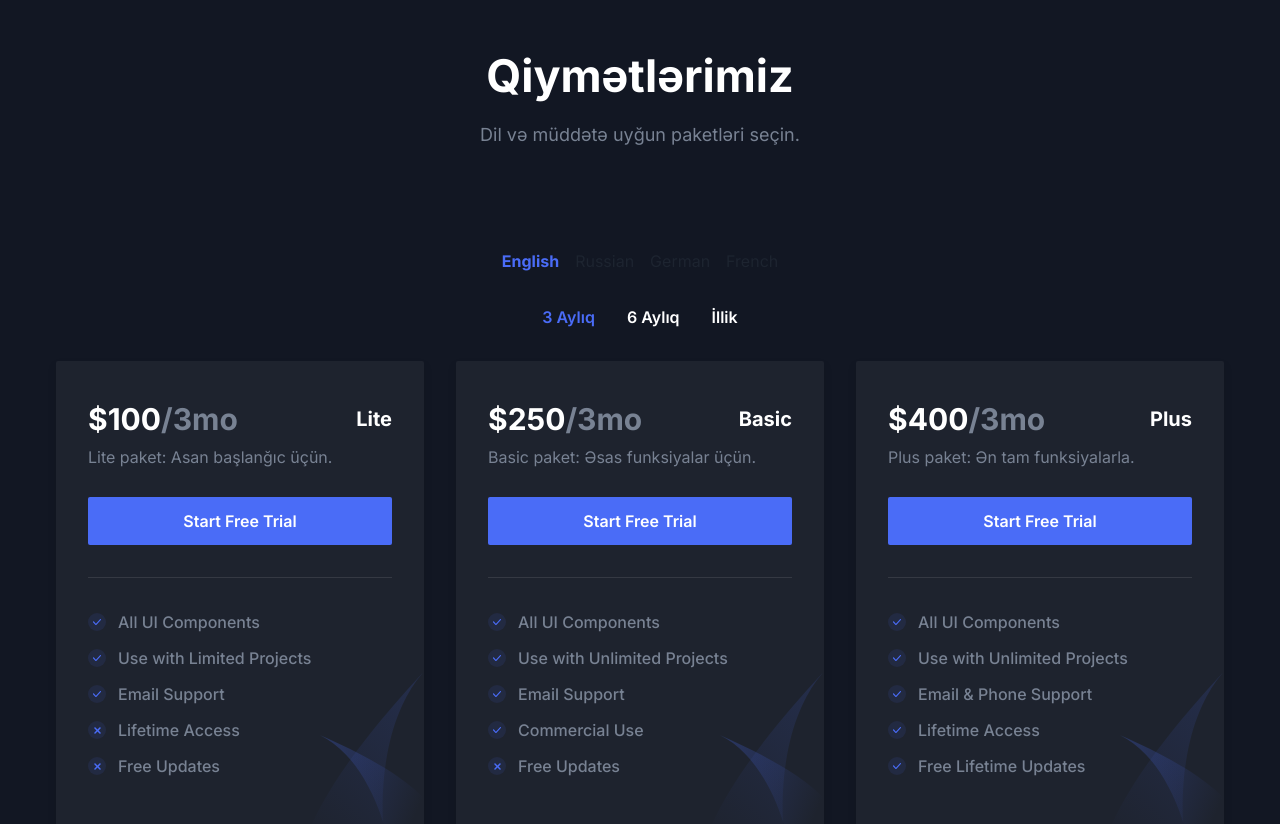
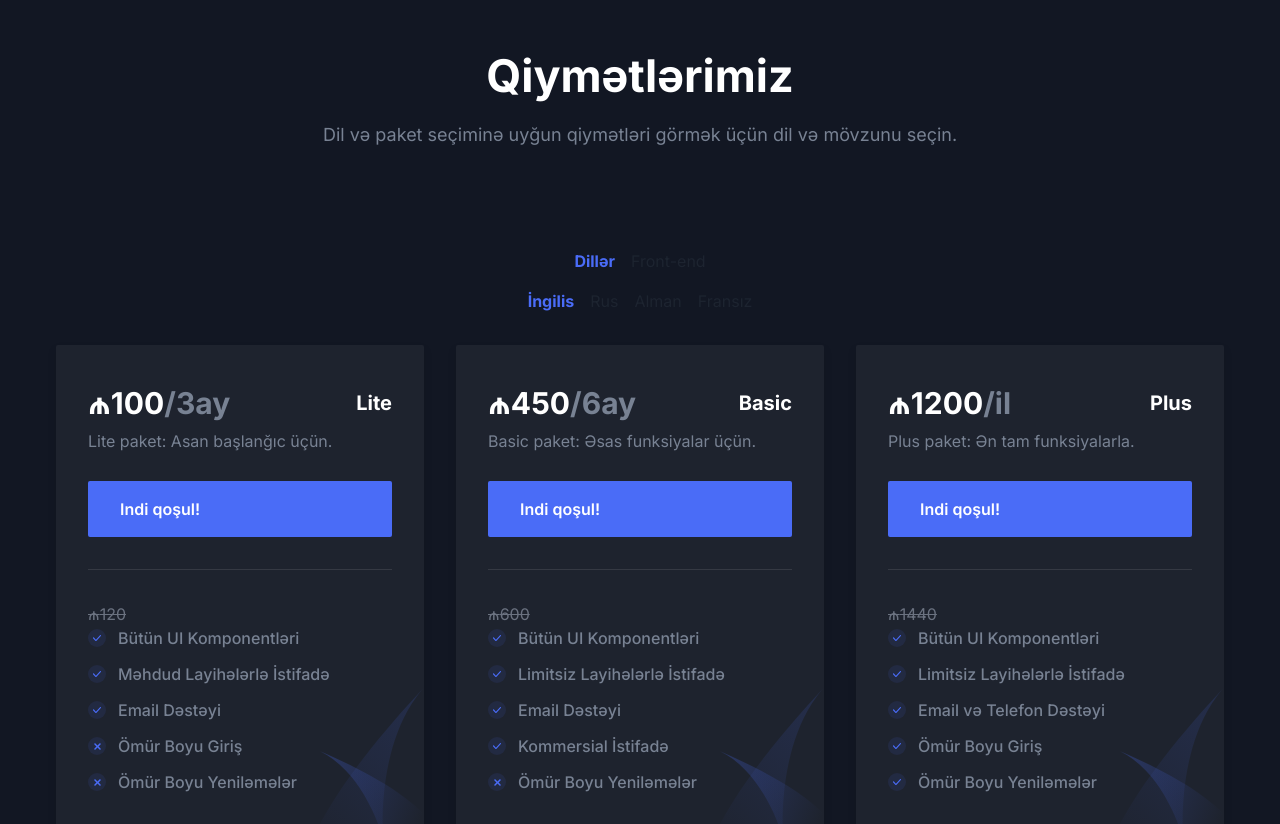
Before and after one commit to tehranblck/bright, a Next.js app: page / in a window 1280 px wide. Shown: the part 5900-6724 px from the top of the page. Built offline with nearby package versions, Linux system fonts and the light colour scheme.

Commit message:
pricing added

```diff
--- a/components/Pricing/PricingBox.tsx
+++ b/components/Pricing/PricingBox.tsx
@@ -1,3 +1,4 @@
+import Link from 'next/link'
 const PricingBox = (props: {
   price: string;
   duration: string;
@@ -15,7 +16,7 @@ const PricingBox = (props: {
       >
         <div className="flex items-center justify-between">
           <h3 className="price mb-2 text-3xl font-bold text-black dark:text-white">
-            $<span className="amount">{price}</span>
+          ₼<span className="amount">{price}</span>
             <span className="time text-body-color">/{duration}</span>
           </h3>
           <h4 className="mb-2 text-xl font-bold text-dark dark:text-white">
@@ -24,9 +25,15 @@ const PricingBox = (props: {
         </div>
         <p className="mb-7 text-base text-body-color">{subtitle}</p>
         <div className="mb-8 border-b border-body-color border-opacity-10 pb-8 dark:border-white dark:border-opacity-10">
-          <button className="flex w-full items-center justify-center rounded-sm bg-primary p-3 text-base font-semibold text-white transition duration-300 ease-in-out hover:bg-opacity-80 hover:shadow-signUp">
-            Start Free Trial
-          </button>
+                      <Link
+                href="https://wa.me/+994704390607"
+                className="flex flex-row gap-1 text-center rounded-sm bg-primary px-8 py-4 text-base font-semibold text-white duration-300 ease-in-out hover:bg-primary/80"
+                target="_blank"
+                rel="noopener noreferrer"
+              >
+                Indi qoşul!
+              </Link>
+
         </div>
         <div>{children}</div>
         <div className="absolute bottom-0 right-0 z-[-1]">
--- a/components/Pricing/index.tsx
+++ b/components/Pricing/index.tsx
@@ -1,129 +1,190 @@
 "use client";
-import { useState } from "react";
+import { useState, useEffect } from "react";
 import SectionTitle from "../Common/SectionTitle";
 import OfferList from "./OfferList";
 import PricingBox from "./PricingBox";
 
+// Qiymət detalları üçün tip təyini
+type QiymetDetallari = {
+  qiymet: number[];
+  ilkin: number[];
+};
+
+type QiymetSeçimləri = {
+  [mövzu: string]: {
+    [dil: string]: {
+      [müddət: string]: QiymetDetallari;
+    };
+  };
+};
+
 const Pricing = () => {
-  const [duration, setDuration] = useState("3months");
-  const [language, setLanguage] = useState("English");
+  const [mövzu, setMövzu] = useState<string>("Dillər");
+  const [dil, setDil] = useState<string>("İngilis");
 
-  const pricingOptions = {
-    English: {
-      "3months": [100, 250, 400],
-      "6months": [180, 450, 720],
-      yearly: [300, 750, 1200],
+  // Mövcud qiymət seçimləri
+  const qiymetSeçimləri: QiymetSeçimləri = {
+    Dillər: {
+      İngilis: {
+        "3ay": { qiymet: [100, 250, 400], ilkin: [120, 300, 480] },
+        "6ay": { qiymet: [180, 450, 720], ilkin: [240, 600, 960] },
+        illik: { qiymet: [300, 750, 1200], ilkin: [360, 900, 1440] },
       },
-    Russian: {
-      "3months": [120, 270, 420],
-      "6months": [200, 470, 740],
-      yearly: [320, 780, 1250],
+      Rus: {
+        "3ay": { qiymet: [120, 270, 420], ilkin: [150, 330, 510] },
+        "6ay": { qiymet: [200, 470, 740], ilkin: [260, 620, 980] },
+        illik: { qiymet: [320, 780, 1250], ilkin: [400, 975, 1560] },
       },
-    German: {
-      "3months": [130, 280, 440],
-      "6months": [210, 480, 760],
-      yearly: [330, 790, 1300],
+      Alman: {
+        "3ay": { qiymet: [130, 280, 440], ilkin: [160, 340, 530] },
+        "6ay": { qiymet: [210, 480, 760], ilkin: [280, 640, 1020] },
+        illik: { qiymet: [330, 790, 1300], ilkin: [440, 1050, 1730] },
       },
-    French: {
-      "3months": [110, 260, 430],
-      "6months": [190, 460, 730],
-      yearly: [310, 770, 1230],
+      Fransız: {
+        "3ay": { qiymet: [110, 260, 430], ilkin: [140, 320, 530] },
+        "6ay": { qiymet: [190, 460, 730], ilkin: [260, 610, 950] },
+        illik: { qiymet: [310, 770, 1230], ilkin: [400, 990, 1580] },
+      },
+    },
+    "Front-end": {
+      Ümumi: {
+        "1ay": { qiymet: [60, 160, 250], ilkin: [80, 200, 320] },
+        "3ay": { qiymet: [90, 230, 350], ilkin: [110, 280, 420] },
+        "6ay": { qiymet: [150, 400, 620], ilkin: [210, 520, 780] },
+      },
     },
   };
 
+  // Mövzu dəyişdikdə uyğun dil təyin edilməsi
+  useEffect(() => {
+    const mövcudDillər = Object.keys(qiymetSeçimləri[mövzu]);
+    if (!mövcudDillər.includes(dil)) {
+      setDil(mövcudDillər[0]);
+    }
+  }, [mövzu, dil]);
+
+  // Qiymət məlumatlarını almaq üçün funksiya
+  const qiymetAl = (müddət: string, indeks: number) => {
     return (
-    <section id="pricing" className="relative z-10 py-16 md:py-20 lg:py-28">
+      qiymetSeçimləri[mövzu]?.[dil]?.[müddət]?.qiymet?.[indeks]?.toString() ||
+      ""
+    );
+  };
+
+  const ilkinQiymetAl = (müddət: string, indeks: number) => {
+    return (
+      qiymetSeçimləri[mövzu]?.[dil]?.[müddət]?.ilkin?.[indeks] || ""
+    );
+  };
+
+  return (
+    <section id="qiymetler" className="relative z-10 py-16 md:py-20 lg:py-28">
       <div className="container">
         <SectionTitle
           title="Qiymətlərimiz"
-          paragraph="Dil və müddətə uyğun paketləri seçin."
+          paragraph="Dil və paket seçiminə uyğun qiymətləri görmək üçün dil və mövzunu seçin."
           center
           width="665px"
         />
 
-        <div className="w-full flex justify-center mb-8">
-          {["English", "Russian", "German", "French"].map((lang) => (
+        <div className="w-full flex justify-center mb-4">
+          {["Dillər", "Front-end"].map((mövzuSeçim) => (
             <span
-              key={lang}
-              onClick={() => setLanguage(lang)}
+              key={mövzuSeçim}
+              onClick={() => setMövzu(mövzuSeçim)}
               className={`${
-                language === lang ? "text-primary font-bold" : "text-dark"
+                mövzu === mövzuSeçim ? "text-primary font-bold" : "text-dark"
               } cursor-pointer mx-2`}
             >
-              {lang}
+              {mövzuSeçim}
             </span>
           ))}
         </div>
 
-        <div className="w-full mb-8 flex justify-center">
+        {mövzu === "Dillər" && (
+          <div className="w-full flex justify-center mb-8">
+            {["İngilis", "Rus", "Alman", "Fransız"].map((dilSeçim) => (
               <span
-            onClick={() => setDuration("3months")}
+                key={dilSeçim}
+                onClick={() => setDil(dilSeçim)}
                 className={`${
-              duration === "3months"
-                ? "pointer-events-none text-primary"
-                : "text-dark dark:text-white"
-            } mr-4 cursor-pointer text-base font-semibold`}
+                  dil === dilSeçim ? "text-primary font-bold" : "text-dark"
+                } cursor-pointer mx-2`}
               >
-            3 Aylıq
+                {dilSeçim}
               </span>
-          <div
-            onClick={() => setDuration("6months")}
-            className={`${
-              duration === "6months"
-                ? "pointer-events-none text-primary"
-                : "text-dark dark:text-white"
-            } mx-4 cursor-pointer text-base font-semibold`}
-          >
-            6 Aylıq
+            ))}
           </div>
-          <span
-            onClick={() => setDuration("yearly")}
-            className={`${
-              duration === "yearly"
-                ? "pointer-events-none text-primary"
-                : "text-dark dark:text-white"
-            } ml-4 cursor-pointer text-base font-semibold`}
-          >
-            İllik
-          </span>
-        </div>
+        )}
 
         <div className="grid grid-cols-1 gap-x-8 gap-y-10 md:grid-cols-2 lg:grid-cols-3">
           <PricingBox
             packageName="Lite"
-            price={pricingOptions[language][duration][0]}
-            duration={duration === "yearly" ? "yr" : duration === "6months" ? "6mo" : "3mo"}
+            price={qiymetAl(
+              mövzu === "Dillər" ? "3ay" : "1ay",
+              0
+            )}
+            duration={mövzu === "Dillər" ? "3ay" : "1ay"}
             subtitle="Lite paket: Asan başlanğıc üçün."
           >
-            <OfferList text="All UI Components" status="active" />
-            <OfferList text="Use with Limited Projects" status="active" />
-            <OfferList text="Email Support" status="active" />
-            <OfferList text="Lifetime Access" status="inactive" />
-            <OfferList text="Free Updates" status="inactive" />
+            <div className="text-gray-500 line-through">
+              ₼
+              {ilkinQiymetAl(
+                mövzu === "Dillər" ? "3ay" : "1ay",
+                0
+              )}
+            </div>
+            <OfferList text="Bütün UI Komponentləri" status="active" />
+            <OfferList text="Məhdud Layihələrlə İstifadə" status="active" />
+            <OfferList text="Email Dəstəyi" status="active" />
+            <OfferList text="Ömür Boyu Giriş" status="inactive" />
+            <OfferList text="Ömür Boyu Yeniləmələr" status="inactive" />
           </PricingBox>
+
           <PricingBox
             packageName="Basic"
-            price={pricingOptions[language][duration][1]}
-            duration={duration === "yearly" ? "yr" : duration === "6months" ? "6mo" : "3mo"}
+            price={qiymetAl(
+              mövzu === "Dillər" ? "6ay" : "3ay",
+              1
+            )}
+            duration={mövzu === "Dillər" ? "6ay" : "3ay"}
             subtitle="Basic paket: Əsas funksiyalar üçün."
           >
-            <OfferList text="All UI Components" status="active" />
-            <OfferList text="Use with Unlimited Projects" status="active" />
-            <OfferList text="Email Support" status="active" />
-            <OfferList text="Commercial Use" status="active" />
-            <OfferList text="Free Updates" status="inactive" />
+            <div className="text-gray-500 line-through">
+              ₼
+              {ilkinQiymetAl(
+                mövzu === "Dillər" ? "6ay" : "3ay",
+                1
+              )}
+            </div>
+            <OfferList text="Bütün UI Komponentləri" status="active" />
+            <OfferList text="Limitsiz Layihələrlə İstifadə" status="active" />
+            <OfferList text="Email Dəstəyi" status="active" />
+            <OfferList text="Kommersial İstifadə" status="active" />
+            <OfferList text="Ömür Boyu Yeniləmələr" status="inactive" />
           </PricingBox>
+
           <PricingBox
             packageName="Plus"
-            price={pricingOptions[language][duration][2]}
-            duration={duration === "yearly" ? "yr" : duration === "6months" ? "6mo" : "3mo"}
+            price={qiymetAl(
+              mövzu === "Dillər" ? "illik" : "6ay",
+              2
+            )}
+            duration={mövzu === "Dillər" ? "il" : "6ay"}
             subtitle="Plus paket: Ən tam funksiyalarla."
           >
-            <OfferList text="All UI Components" status="active" />
-            <OfferList text="Use with Unlimited Projects" status="active" />
-            <OfferList text="Email & Phone Support" status="active" />
-            <OfferList text="Lifetime Access" status="active" />
-            <OfferList text="Free Lifetime Updates" status="active" />
+            <div className="text-gray-500 line-through">
+              ₼
+              {ilkinQiymetAl(
+                mövzu === "Dillər" ? "illik" : "6ay",
+                2
+              )}
+            </div>
+            <OfferList text="Bütün UI Komponentləri" status="active" />
+            <OfferList text="Limitsiz Layihələrlə İstifadə" status="active" />
+            <OfferList text="Email və Telefon Dəstəyi" status="active" />
+            <OfferList text="Ömür Boyu Giriş" status="active" />
+            <OfferList text="Ömür Boyu Yeniləmələr" status="active" />
           </PricingBox>
         </div>
       </div>
```
Lines whose indentation alone changed are shown as unchanged.
